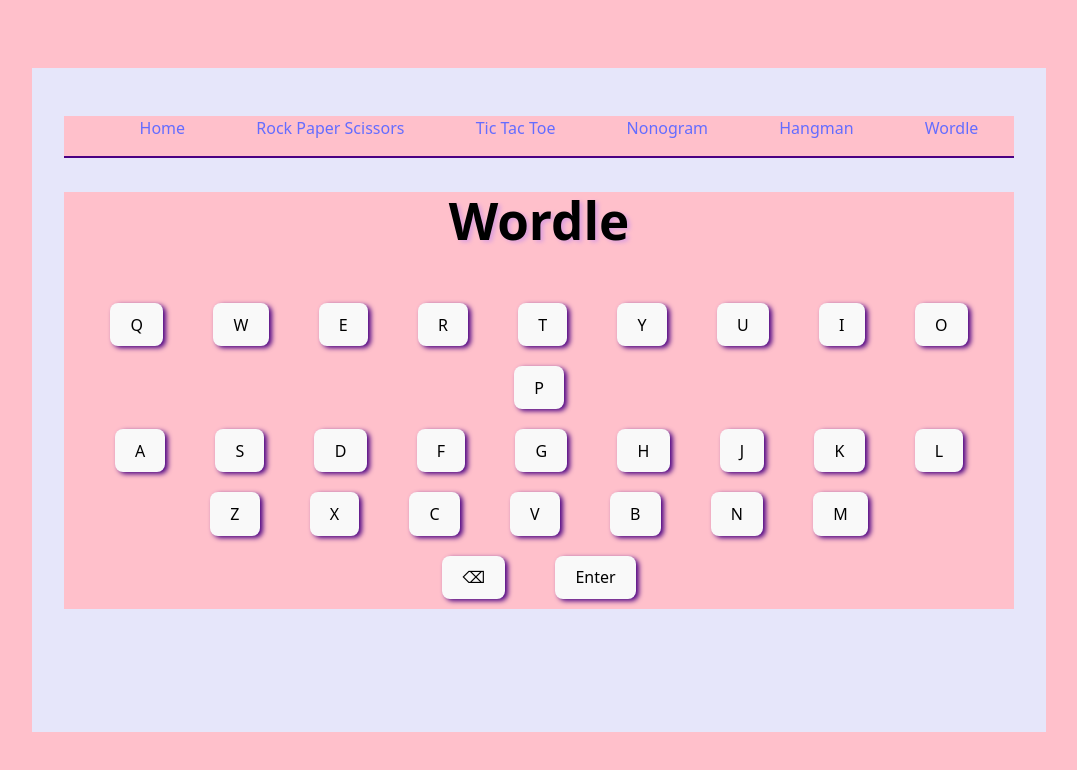
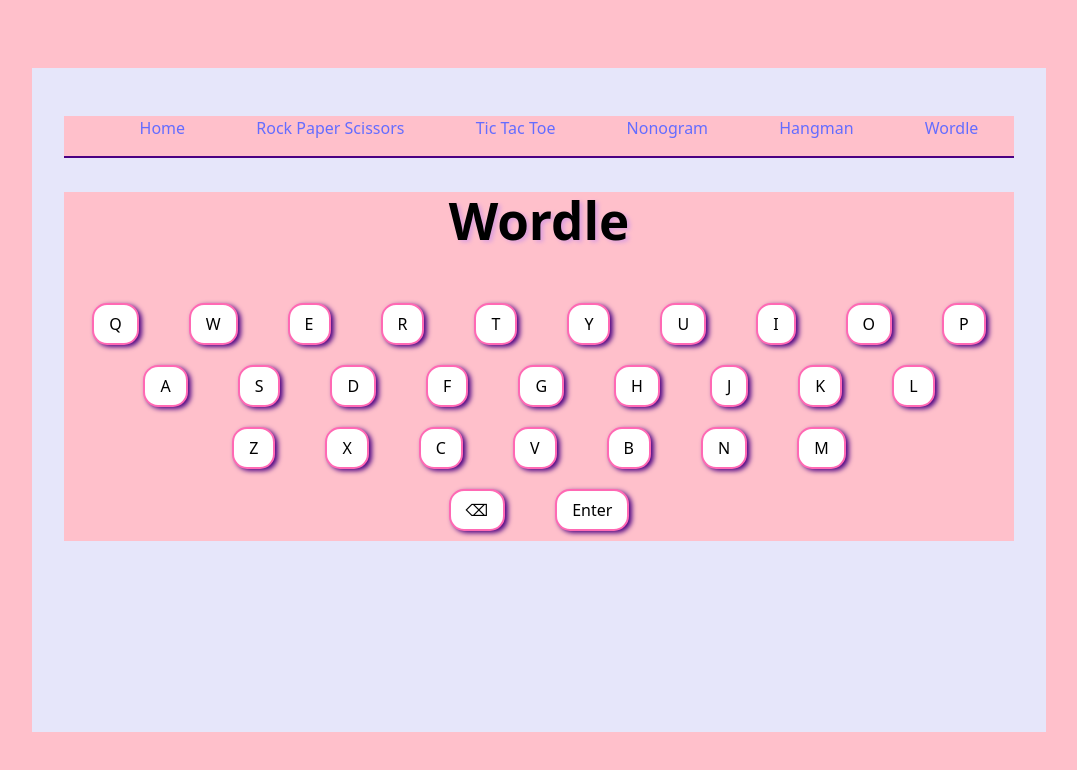
Before and after one commit to Legolas1148/404_Gamers_Not_Found_Final_Project, a React app: page /routes/wordle in a window 1280 px wide. Shown: the top 770 px of the page, without its empty margins (101-1178 px from the left). Built offline with nearby package versions, Linux system fonts and the light colour scheme; the HTML template or start-up script is replaced by a standard one.

Commit message:
Style updates for RPS and hangman

```diff
--- a/routes/nonogram/Nonogram.css
+++ b/routes/nonogram/Nonogram.css
@@ -5,9 +5,10 @@
     align-items: center;
     margin: 20px auto;
     border: 2px solid #333;
-    background-color: #f9f9f9;
+    background-color: lavender;
     padding: 10px;
     border-radius: 8px;
+
   }
 
   /* Styles for the clue rows and columns */
@@ -58,7 +59,8 @@
 
   /* Hover effect for game cells */
   .game-cell:hover {
-    background-color: #f0f0f0;
+    background-color: lightpink;
+
   }
 
   /* Filled cell */
--- a/routes/rock-paper-scissors/rps.css
+++ b/routes/rock-paper-scissors/rps.css
@@ -34,12 +34,24 @@
     flex-direction:row;
     flex-wrap:wrap;
     height:400px;
+    background-color:lavender;
 }
 .game-info:first-child{
     font-size:medium;
 }
 
-.board-row > button{
-    height:50px;
-    width:50px;
+button {
+    background-color: white;
+    border: 2px solid hotpink;
+    border-radius: 15px;
+    color: black;
+    padding: 8px 15px;
+    font-size: 1em;
+    cursor: pointer;
+    transition: all 0.2s ease;
+    margin-top: 10px;
 }
+select{
+    color:black;
+    font-weight:bold;
+}
```
Also changed, not shown: routes/tic-tac-toe/TicTacToe.css (+0 -107 lines).
